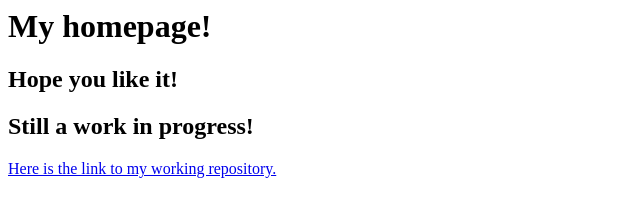
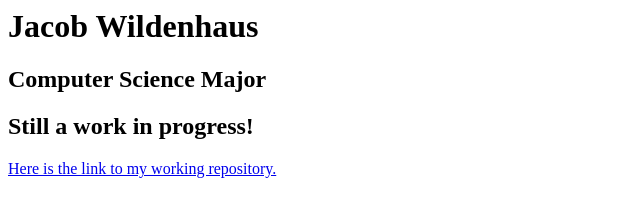
Before and after one commit to JacobWildenhaus/JacobWildenhaus.github.io, a plain HTML site: page index.html in a window 1280 px wide. Shown: the whole page, without its empty margins (0-640 px from the left). Drawn offline with Linux system fonts and the light colour scheme.

Commit message:
Customized name title

```diff
--- a/index.html
+++ b/index.html
@@ -6,10 +6,10 @@
   </head>
 
   <body>
-    <h1>My homepage!</h1>
+    <h1>Jacob Wildenhaus</h1>
 
     <h2>
-        Hope you like it!
+        Computer Science Major
     </h2>
 
     <h2>Still a work in progress!</h2>
```
